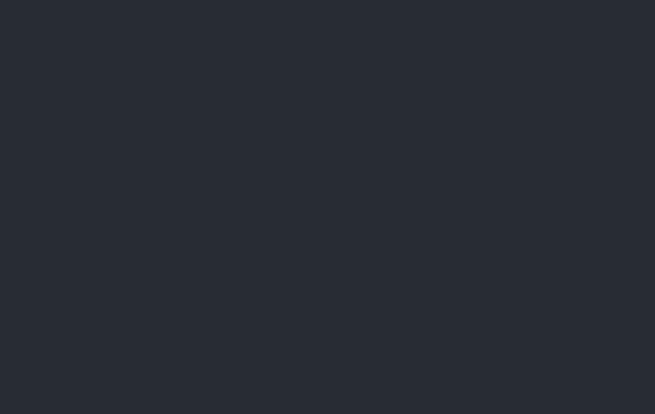
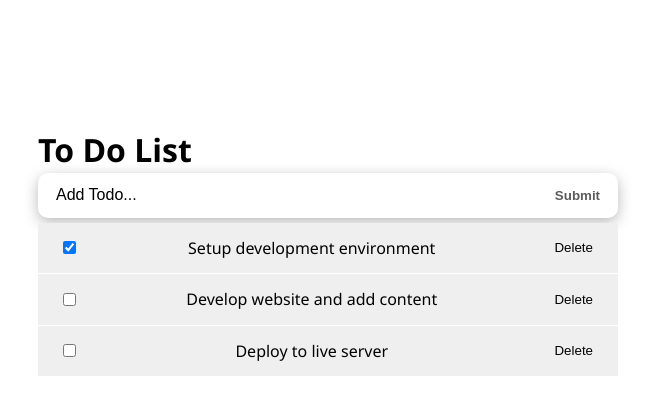
Before and after one commit to alvaroiporre/ReactToDoList, a React (Create React App) app: page / in a window 1280 px wide. Shown: the top 414 px of the page, without its empty margins (312-967 px from the left). Built offline with nearby package versions, Linux system fonts and the light colour scheme.

Commit message:
Add functionality add and delete

```diff
--- a/package.json
+++ b/package.json
@@ -9,6 +9,7 @@
     "react": "^18.2.0",
     "react-dom": "^18.2.0",
     "react-scripts": "5.0.1",
+    "uuid": "^9.0.0",
     "web-vitals": "^2.1.4"
   },
   "scripts": {
--- a/src/App.css
+++ b/src/App.css
@@ -1,39 +1,96 @@
-.App {
+* {
+  box-sizing: border-box;
+  margin: 0;
+  padding: 0;
+}
+body {
+  font-family: "Segoe UI", sans-serif;
+  line-height: 1.4;
+  color: #000;
+  background: #fff;
+  height: 100vh;
+  font-weight: 400;
+}
+
+.wrapper {
+  width: 100%;
+  padding: 8rem 20px 3rem;
+}
+.todos {
+  max-width: 580px;
+  margin: 0 auto;
+}
+.form-container {
+  display: flex;
+  border-radius: calc(0.1 * 100px);
+  box-shadow: 0px 4px 14px 0px rgba(70, 70, 70, 0.38);
+  justify-content: space-around;
+  background: #fff;
+  font-size: 1rem;
+}
+.input-text {
+  width: 85%;
+  padding-right: 5px;
+  padding-left: 10px;
+  border-radius: calc(0.5 * 100px);
+  font-size: 1rem;
+}
+.input-text::placeholder {
+  color: #000;
+}
+.input-submit {
+  background: transparent;
+  color: #5b5b5b;
+  text-transform: capitalize;
+  cursor: pointer;
+  font-weight: 600;
+  margin-right: 10px;
+}
+.input-text,
+.input-submit {
+  height: 45px;
+  outline: none;
+  border: none;
+}
+.submit-warning {
+  font-size: 13px;
+  color: red;
+  margin-top: 5px;
+  display: block;
+}
+
+.header h1 {
+  font-size: 3rem;
+  font-weight: 600;
+  margin-bottom: 1rem;
+  line-height: 1em;
+  text-transform: lowercase;
   text-align: center;
 }
 
-.App-logo {
-  height: 40vmin;
-  pointer-events: none;
+.item {
+  font-size: 1rem;
+  list-style-type: none;
+  padding: 14px 25px;
+  border-bottom: 1px solid #fff;
+  background: #f0efef;
 }
-
-@media (prefers-reduced-motion: no-preference) {
-  .App-logo {
-    animation: App-logo-spin infinite 20s linear;
-  }
+.content {
+  display: flex;
+  justify-content: space-between;
+  align-items: center;
+  gap: 1rem;
 }
-
-.App-header {
-  background-color: #282c34;
-  min-height: 100vh;
-  display: flex;
-  flex-direction: column;
-  align-items: center;
-  justify-content: center;
-  font-size: calc(10px + 2vmin);
-  color: white;
+.content span {
+  flex: 1;
+  order: 1;
 }
-
-.App-link {
-  color: #61dafb;
+.content button {
+  cursor: pointer;
+  background: transparent;
+  order: 2;
+  outline: none;
+  outline: none;
+  border: none;
+  margin-left: 7px;
 }
-
-@keyframes App-logo-spin {
-  from {
-    transform: rotate(0deg);
-  }
-
-  to {
-    transform: rotate(360deg);
-  }
-}
--- a/src/App.js
+++ b/src/App.js
@@ -1,11 +1,14 @@
 import './App.css';
+import TodosLogic from './components/TodosLogic';
+import Header from './components/Header';
 
 function App() {
   return (
-    <div className="App">
-      <header className="App-header">
-
-      </header>
+    <div className="wrapper">
+      <div className="todos">
+        <Header />
+        <TodosLogic />
+      </div>
     </div>
   );
 }
--- /dev/null
+++ b/src/components/Header.jsx
@@ -0,0 +1,7 @@
+const Header = () => (
+  <header>
+    <h1>To Do List</h1>
+  </header>
+);
+
+export default Header;
--- /dev/null
+++ b/src/components/InputTodo.jsx
@@ -0,0 +1,38 @@
+import { useState } from 'react';
+
+const InputTodo = ({ addTodoItem }) => {
+  const [title, setTitle] = useState('');
+  const [message, setMessage] = useState('');
+
+  const handleChange = (e) => {
+    setTitle(e.target.value);
+  };
+
+  const handleSubmit = (e) => {
+    e.preventDefault();
+    if (title.trim()) {
+      addTodoItem(title);
+      setTitle('');
+      setMessage('');
+    } else {
+      setMessage('Please add item.');
+    }
+  };
+
+  return (
+    <>
+      <form onSubmit={handleSubmit} className="form-container">
+        <input
+          type="text"
+          placeholder="Add Todo..."
+          value={title}
+          onChange={handleChange}
+          className="input-text"
+        />
+        <button type="submit" className="input-submit">Submit</button>
+      </form>
+      <span className="submit-warning">{message}</span>
+    </>
+  );
+};
+export default InputTodo;
--- /dev/null
+++ b/src/components/TodoItem.jsx
@@ -0,0 +1,14 @@
+const TodoItem = ({ itemProp, handleChange, delTodo }) => (
+  <li className="item">
+    <div className="content">
+      <input
+        type="checkbox"
+        checked={itemProp.completed}
+        onChange={() => handleChange(itemProp.id)}
+      />
+      <button type="submit" onClick={() => delTodo(itemProp.id)}>Delete</button>
+      {itemProp.title}
+    </div>
+  </li>
+);
+export default TodoItem;
--- /dev/null
+++ b/src/components/TodosList.jsx
@@ -0,0 +1,15 @@
+import TodoItem from './TodoItem';
+
+const TodosList = ({ todosProps, handleChange, delTodo }) => (
+  <ul>
+    {todosProps.map((todo) => (
+      <TodoItem
+        key={todo.id}
+        itemProp={todo}
+        handleChange={handleChange}
+        delTodo={delTodo}
+      />
+    ))}
+  </ul>
+);
+export default TodosList;
--- /dev/null
+++ b/src/components/TodosLogic.jsx
@@ -0,0 +1,57 @@
+import { useState } from 'react';
+import { v4 as uuidv4 } from 'uuid';
+import TodosList from './TodosList';
+import InputTodo from './InputTodo';
+
+const TodosLogic = () => {
+  const [todos, setTodos] = useState([
+    {
+      id: uuidv4(),
+      title: 'Setup development environment',
+      completed: true,
+    },
+    {
+      id: uuidv4(),
+      title: 'Develop website and add content',
+      completed: false,
+    },
+    {
+      id: uuidv4(),
+      title: 'Deploy to live server',
+      completed: false,
+    },
+  ]);
+  const handleChange = (id) => {
+    setTodos((prevState) => prevState.map((todo) => {
+      if (todo.id === id) {
+        return {
+          ...todo,
+          completed: !todo.completed,
+        };
+      }
+      return todo;
+    }));
+  };
+
+  const delTodo = (id) => {
+    setTodos([
+      ...todos.filter((todo) => todo.id !== id),
+    ]);
+  };
+
+  const addTodoItem = (title) => {
+    const newTodo = {
+      id: uuidv4(),
+      title,
+      completed: false,
+    };
+    setTodos([...todos, newTodo]);
+  };
+  return (
+    <div>
+      <InputTodo addTodoItem={addTodoItem} />
+      <TodosList todosProps={todos} handleChange={handleChange} delTodo={delTodo} />
+    </div>
+  );
+};
+export default TodosLogic;
```
Also changed, not shown: .eslintrc.json, 1 other file (tests, documents, lock files or other folders).
